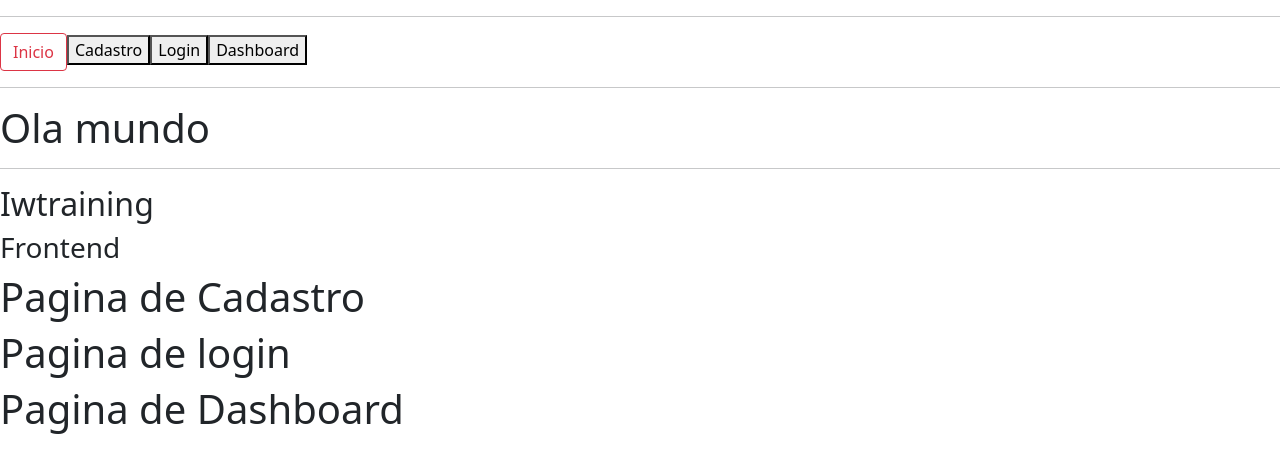
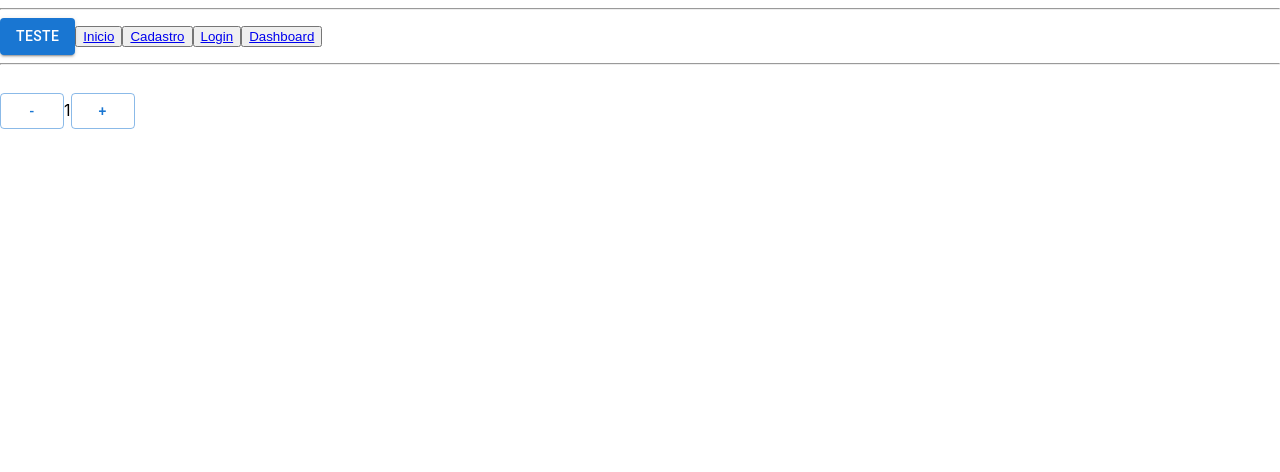
Before and after one commit to iwtrainingbr/carrinho-virtual-app, a React (Create React App) app: page /contador in a window 1280 px wide. Shown: the top 472 px of the page. Built offline with nearby package versions, Linux system fonts and the light colour scheme.

Commit message:
gerenciamento de states e material ui

```diff
--- a/package.json
+++ b/package.json
@@ -3,12 +3,16 @@
   "version": "0.1.0",
   "private": true,
   "dependencies": {
+    "@emotion/react": "^11.5.0",
+    "@emotion/styled": "^11.3.0",
+    "@mui/material": "^5.0.4",
     "@testing-library/jest-dom": "^5.14.1",
     "@testing-library/react": "^11.2.7",
     "@testing-library/user-event": "^12.8.3",
     "bootstrap": "^5.1.3",
     "react": "^17.0.2",
     "react-dom": "^17.0.2",
+    "react-router-dom": "^5.3.0",
     "react-scripts": "4.0.3",
     "web-vitals": "^1.1.2"
   },
--- a/src/App.js
+++ b/src/App.js
@@ -2,22 +2,22 @@ import Home from "./pages/Home";
 import Register from "./pages/Register";
 import Dashboard from "./pages/Dashboard";
 import Login from "./pages/Login";
-import "bootstrap/dist/css/bootstrap.css";
+import Counter from "./pages/Counter";
+import Navbar from "./components/Navbar";
+import {BrowserRouter, Switch, Route} from "react-router-dom";
 
 export default function App() {
   return (
-    <div>
-      <hr/>
-        <button className="btn btn-outline-danger">Inicio</button>
-        <button className="">Cadastro</button>
-        <button className="">Login</button>
-        <button className="">Dashboard</button>
-      <hr/>
+    <BrowserRouter>
+      <Navbar/>
 
-      <Home/>
-      <Register/>
-      <Login/>
-      <Dashboard/>
-    </div>
+      <Switch>
+        <Route exact path="/" component={Home} />
+        <Route exact path="/login" component={Login} />
+        <Route exact path="/cadastro" component={Register} />
+        <Route exact path="/dashboard" component={Dashboard} />
+        <Route exact path="/contador" component={Counter} />
+      </Switch>
+    </BrowserRouter>
   );
 }
--- /dev/null
+++ b/src/components/Navbar/index.js
@@ -0,0 +1,24 @@
+import {Link} from "react-router-dom";
+import {Button} from "@mui/material";
+
+export default function Navbar() {
+  return (
+    <div>
+      <hr/>
+        <Button color="primary" variant="contained">Teste</Button>
+        <button className="btn btn-outline-danger">
+          <Link to="/">Inicio</Link>
+        </button>
+        <button className="btn btn-outline-danger">
+          <Link to="/cadastro">Cadastro</Link>
+        </button>
+        <button className="btn btn-outline-danger">
+          <Link to="/login">Login</Link>
+        </button>
+        <button className="btn btn-outline-danger">
+          <Link to="/dashboard">Dashboard</Link>
+        </button>
+      <hr/>
+    </div>
+  )
+}
--- /dev/null
+++ b/src/pages/Counter/index.js
@@ -0,0 +1,33 @@
+import {Button} from "@mui/material";
+import {useState} from "react";
+
+export default function Counter() {
+  const [quantidade, setQuantidade] = useState(1);
+  const [btnRemove, setBtnRemove] = useState('none');
+
+  const aumentar = () => {
+
+    setBtnRemove('none');
+    setQuantidade(quantidade + 1);
+  };
+
+  const diminuir = () => {
+    if (quantidade === 0) {
+      setBtnRemove('block');
+      return;
+    }
+
+    setQuantidade(quantidade - 1);
+  };
+
+  return (
+    <div>
+      <Button style={{display: btnRemove}} variant="contained" color="error">Remover produto?</Button>
+      <br/>
+
+      <Button onClick={diminuir} variant="outlined">-</Button>
+      {quantidade}
+      <Button onClick={aumentar} variant="outlined">+</Button>
+    </div>
+  )
+}
--- a/src/pages/Home/index.js
+++ b/src/pages/Home/index.js
@@ -1,3 +1,5 @@
+import {TextField} from "@mui/material";
+
 export default function Home() {
   let escola = 'Iwtraining';
   let curso = 'Frontend';
@@ -8,6 +10,8 @@ export default function Home() {
       <hr/>
       <h2>{escola}</h2>
       <h3>{curso}</h3>
+      <TextField label="Email"/>
+
     </div>
   )
 }
```
Also changed, not shown: 1 other file (tests, documents, lock files or other folders).
